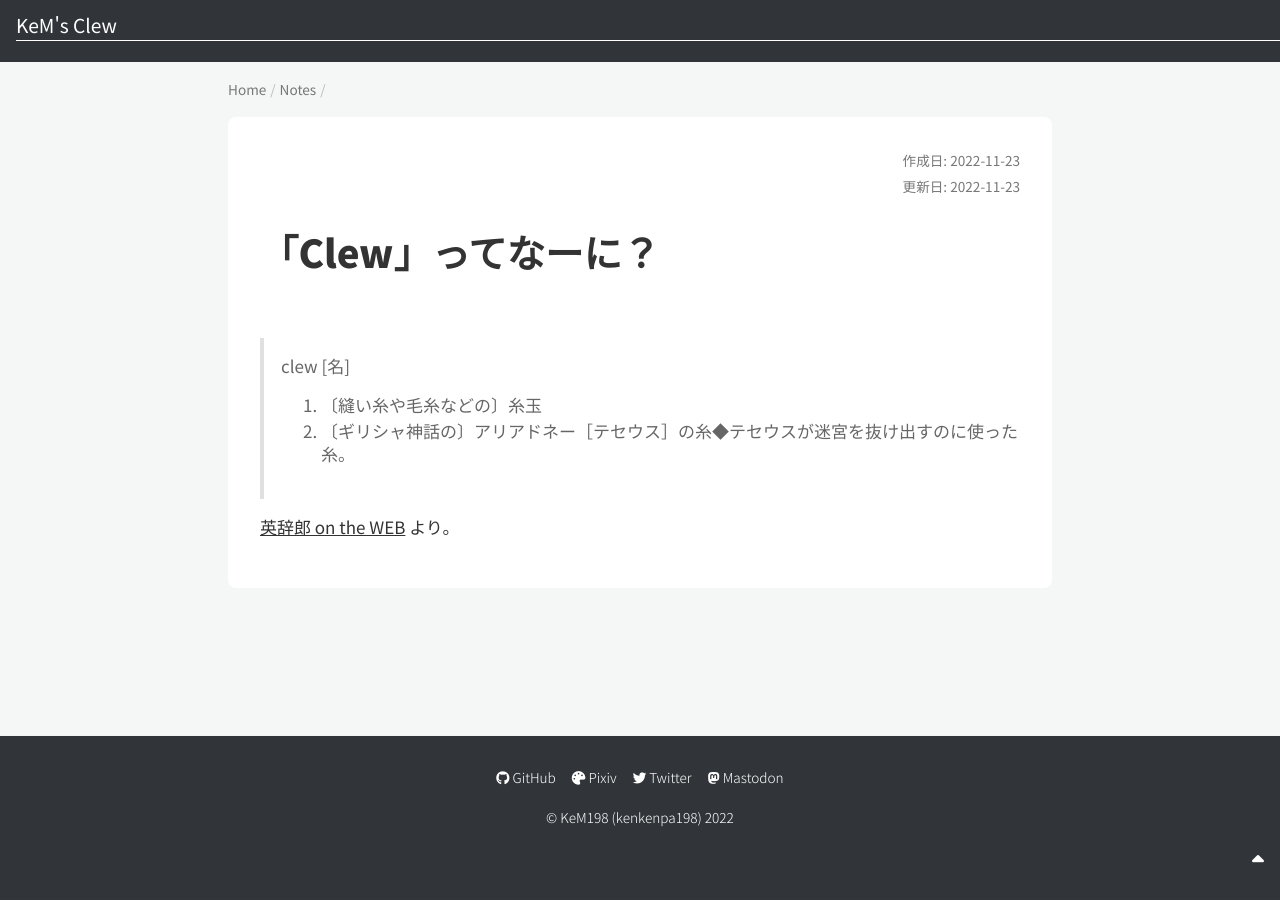
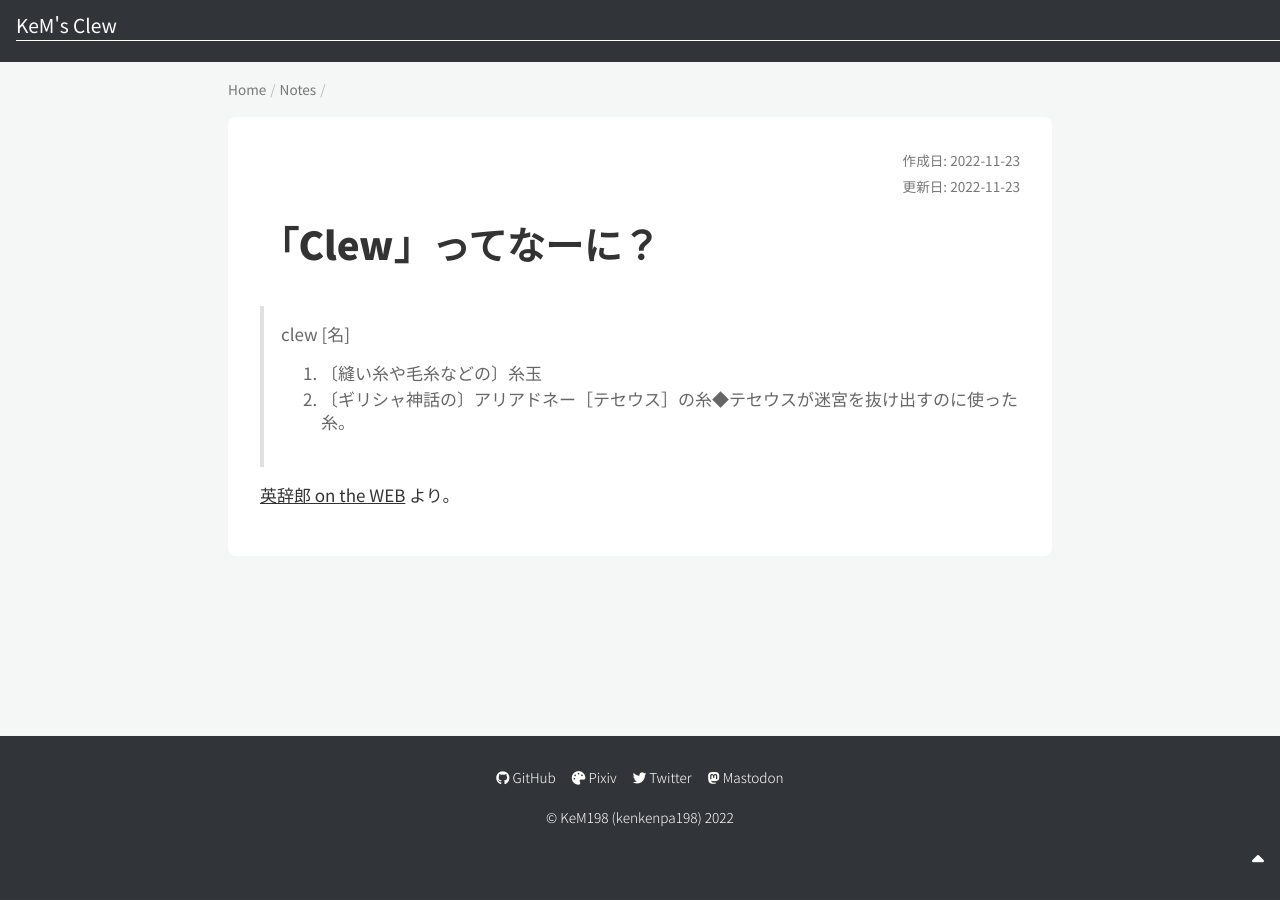
Before and after one commit to kenkenpa198/kems-clew.net, a Jekyll site: the page built from docs/_posts/2022-11-23-whats-clew.md, in a window 1280 px wide. Built offline with Jekyll 4.4.1, drawn with Linux system fonts in a browser that asks for light colours; nearby versions of some CDN libraries.

Commit message:
[update]Note の h1 まわりのレイアウトを調整

```diff
--- a/docs/assets/css/style.css
+++ b/docs/assets/css/style.css
@@ -639,7 +639,7 @@ body#note {
 /* タイムスタンプ */
 #note .timestamp {
     margin-top: 0;
-    margin-bottom: 2rem;
+    margin-bottom: 1.5rem;
     color: var(--color-text-gray);
     list-style: none;
 }
@@ -649,8 +649,13 @@ body#note {
     font-size: var(--font-size-small);
 }
 
+#note .timestamp li:last-child {
+    margin-bottom: 0;
+}
+
 /* 見出し */
 #note h1 {
+    margin-bottom: 2.5rem;
     text-align: left;
     font-size: 2.4rem;
 }
```
